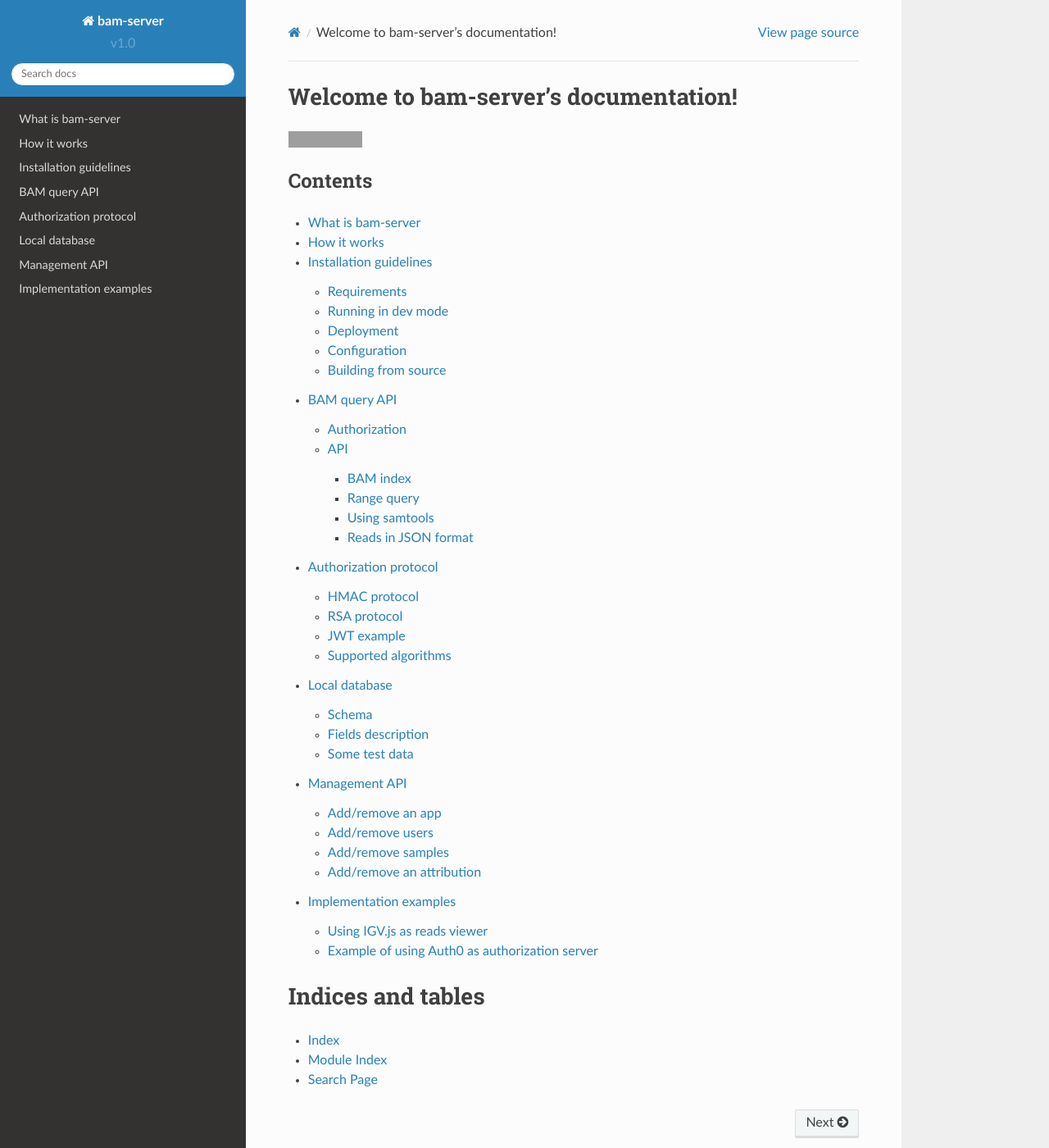
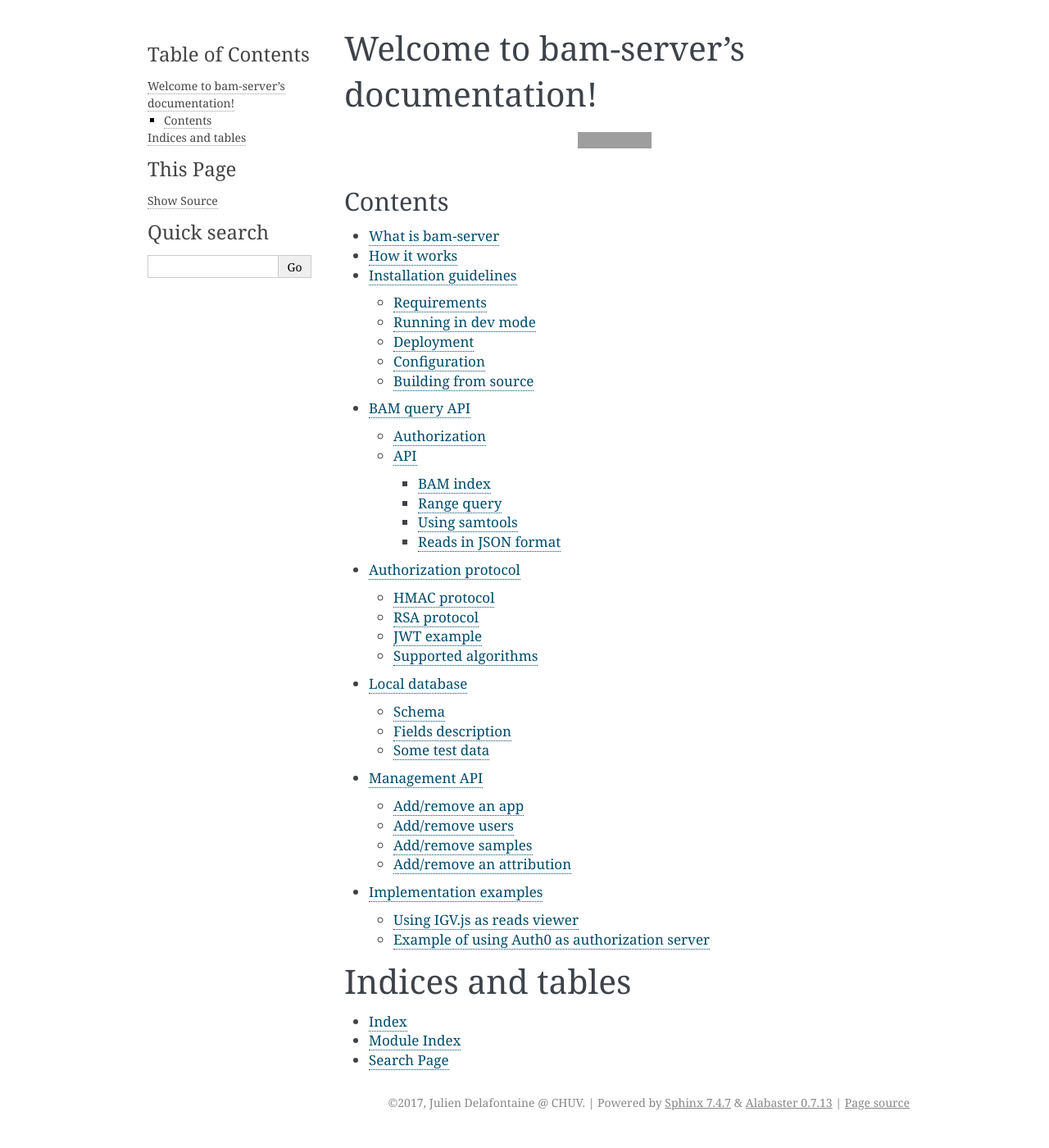
Before and after one commit to chuv-ssrc/bam-server-scala, a Sphinx documentation site: the page built from docs/index.rst, in a window 1280 px wide and 1400 px high. Shown: the whole window at 82% size. Built offline with Sphinx 7.4.7, drawn with Linux system fonts in a browser that asks for light colours; some of the changed text lies outside the part shown; grey boxes are pictures that could not be loaded.

Commit message:
Try rtd docs theme all the time

```diff
--- a/docs/conf.py
+++ b/docs/conf.py
@@ -109,7 +109,6 @@ todo_include_todos = False
 
 # The theme to use for HTML and HTML Help pages.  See the documentation for
 # a list of builtin themes.
-html_theme = 'alabaster'
 
 # Theme options are theme-specific and customize the look and feel of a theme
 # further.  For a list of options available for each theme, see the
@@ -121,8 +120,6 @@ html_theme = 'alabaster'
 
 ###  ReadTheDocs theme
 # on_rtd is whether we are on readthedocs.org, this line of code grabbed from docs.readthedocs.org
-on_rtd = os.environ.get('READTHEDOCS', None) == 'True'
-if not on_rtd:  # only import and set the theme if we're building docs locally
     import sphinx_rtd_theme
     html_theme = 'sphinx_rtd_theme'
     html_theme_path = [sphinx_rtd_theme.get_html_theme_path()]
```
